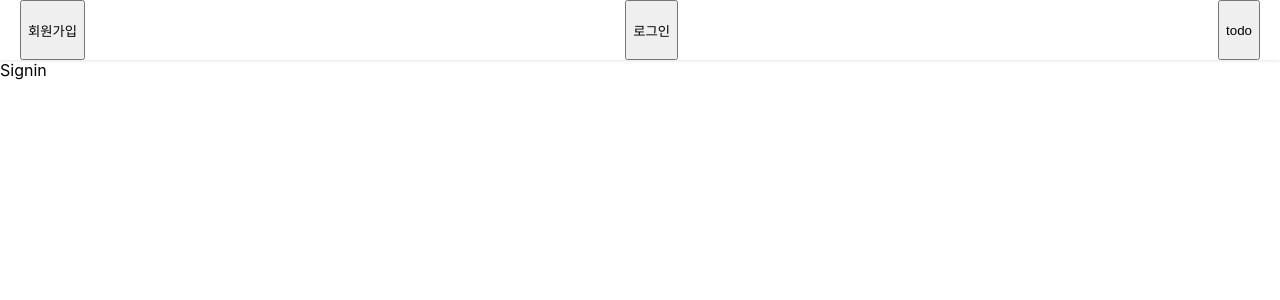
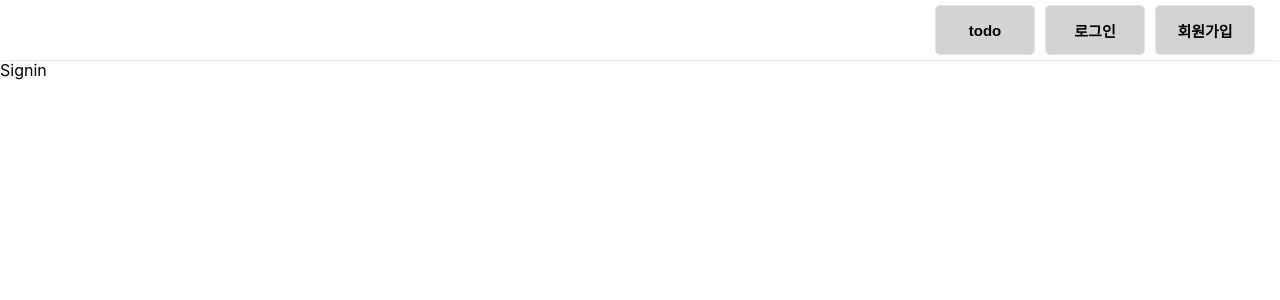
Before and after one commit to khakisage/wanted-pre-onboarding-frontend, a React (Create React App) app: page /signin in a window 1280 px wide. Shown: the top 300 px of the page. Built offline with nearby package versions, Linux system fonts and the light colour scheme.

Commit message:
feat: Header component

```diff
--- a/src/Components/Header.jsx
+++ b/src/Components/Header.jsx
@@ -1,20 +1,33 @@
 /** @jsxImportSource @emotion/react */
 import { css } from "@emotion/react";
+import Button from "./Button";
+import { useNavigate } from "react-router-dom";
 export default function Header() {
+  const navigate = useNavigate();
   const header = css({
     display: "flex",
-    justifyContent: "space-between",
+    flexDirection: "row-reverse",
     alignItems: "left",
     padding: "0 20px",
     height: "60px",
     backgroundColor: "white",
     boxShadow: "0 1px 3px 0 rgba(0, 0, 0, 0.1)",
   });
+  const moveToSignup = () => {
+    navigate("/signup");
+  };
+  const moveToSignin = () => {
+    navigate("/signin");
+  };
+  const moveToTodo = () => {
+    navigate("/todo");
+  };
+
   return (
     <div css={header}>
-      <button>회원가입</button>
-      <button>로그인</button>
-      <button>todo</button>
+      <Button onClick={moveToSignup}>회원가입</Button>
+      <Button onClick={moveToSignin}>로그인</Button>
+      <Button onClick={moveToTodo}>todo</Button>
     </div>
   );
 }
```
